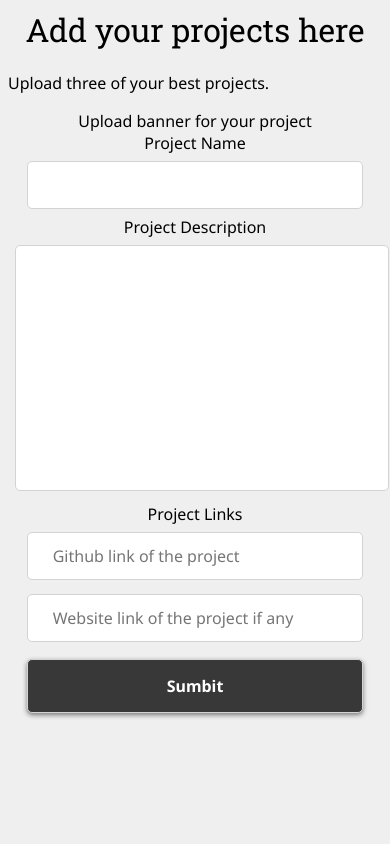
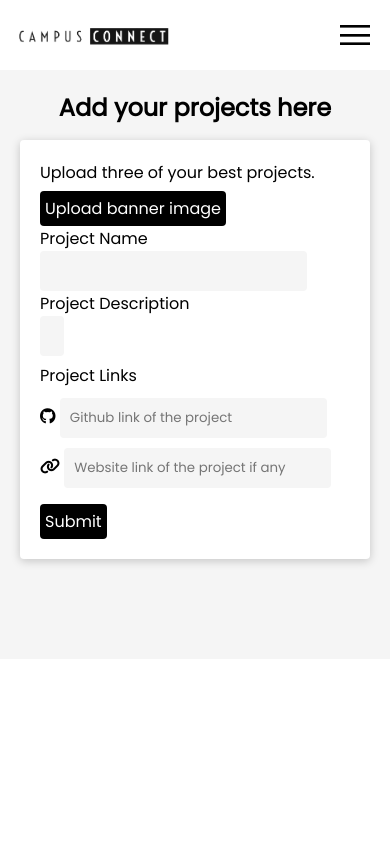
Before and after one commit to singharyan1007/campusconnect-final, a Django app: page /account/addprojects/ in a window 390 px wide. Run offline with Django 3.2, Linux system fonts and the light colour scheme; some libraries are stand-ins or nearby versions.

Commit message:
Completed projects form

```diff
--- a/CampusConnect/CampusConnect/Almuni/templates/alumni.html
+++ b/CampusConnect/CampusConnect/Almuni/templates/alumni.html
@@ -125,7 +125,7 @@
                 <div class="personal">
                   <div class="company">{{i.company}}</div>
                   <div class="occupation">{{i.designation}}</div>
-                  <div class="batch">{{i.branch_and_year}}</div>
+                  <div class="batch">{{i.branch}}{{i.USN}}</div>
                 </div>
               </div>
             </div>
--- a/CampusConnect/CampusConnect/Almuni/views.py
+++ b/CampusConnect/CampusConnect/Almuni/views.py
@@ -13,6 +13,7 @@ def alumniform(request):
 
 def alumniconnect(request):
     if request.method =='POST':
+        print (request.POST['seat_number'],)
         alumni = Almuni(
             name = request.POST['full_name'],
             designation = request.POST['job_title'],
--- a/CampusConnect/CampusConnect/CampusConnect/settings.py
+++ b/CampusConnect/CampusConnect/CampusConnect/settings.py
@@ -97,7 +97,7 @@ DATABASES = {
         'ENGINE': 'django.db.backends.postgresql_psycopg2',
         'NAME': 'campusconnect',
         'USER' : 'postgres',
-        'PASSWORD': 'Kartik@142',
+        'PASSWORD': 'Aryan@1017',
         'HOST': 'localhost',
         'PORT': '5432',
     }
--- a/CampusConnect/CampusConnect/Projects/urls.py
+++ b/CampusConnect/CampusConnect/Projects/urls.py
@@ -3,7 +3,7 @@ from . import views
 
 urlpatterns = [
     path('',views.project,name='home'),
-    path('/addproject',views.addproject,name='home'),
+    path('addproject/',views.addproject,name='home'),
     path('project_details/<str:slug>',views.projectdetials,name='details'),
 
 ]
--- /dev/null
+++ b/CampusConnect/CampusConnect/account/static/account/add_project.css
@@ -0,0 +1,186 @@
+@import url("https://fonts.googleapis.com/css2?family=Poppins:wght@200;300;400&display=swap");
+
+ * {
+  margin: 0px;
+  padding: 0px;
+  box-sizing: border-box;
+  font-family: "Poppins", sans-serif;
+}
+html {
+  scroll-behavior: smooth;
+}
+::-webkit-scrollbar {
+  width: 10px;
+}
+
+
+/* Track */
+::-webkit-scrollbar-track {
+  box-shadow: inset 0 0 5px #6d6c6c;
+  /* border-radius: 10px; */
+}
+
+/* Handle */
+::-webkit-scrollbar-thumb {
+  background: #6d6c6c;
+  /* border-radius: 10px; */
+}
+.heading {
+  position: relative;
+  width: 100%;
+  display: flex;
+  justify-content: space-between;
+  align-items: center;
+  background: #fff;
+  font-family: "Poppins", sans-serif;
+}
+.heading header {
+  width: 100%;
+  padding: 20px 100px;
+  display: flex;
+  justify-content: space-between;
+  align-items: center;
+}
+.heading header .logo {
+  position: relative;
+  max-width: 188px;
+}
+.heading header ul {
+  position: relative;
+  display: flex;
+}
+.heading header ul li {
+  list-style: none;
+}
+.heading header ul li a {
+  display: inline-block;
+  color: #000;
+  font-weight: 500;
+  text-decoration: none;
+  margin-left: 40px;
+}
+.heading header ul li a:hover {
+  transform: scale(1.05);
+}
+.form_section{
+  padding: 100px;
+  background: #f5f5f5;
+}
+.form_section h1{
+  text-align: center;
+  margin-bottom: 15px;
+}
+
+
+form{
+  display: flex;
+    flex-direction: column;
+    justify-content: flex-start;
+    border-radius: 4px;
+    box-shadow:0px 2px 10px rgba(0,0,0,0.2);
+    padding: 20px;
+    background: #fff;
+}
+form .row{
+  display: flex;
+
+  flex-direction: column;
+
+  margin-bottom: 10px;
+}
+form input,textarea {
+  border:none;
+  outline: none;
+  border-radius: 4px;
+  line-height: 10px;
+  background:#f5f5f5;
+  padding-left:10px ;
+  height: 40px;
+}
+textarea{
+  resize:none;
+  padding:10px
+}
+form div.links{
+  margin-top: 10px;
+}
+form input[type="file"]{
+display: none;
+}
+form input.button{
+  display: none;
+}
+form .btn{
+  color: white;
+  border: none;
+  border-radius: 4px;
+  background: black;
+  padding: 5px;
+  cursor: pointer;
+  display: inline-block;
+  margin-top: 6px;
+}
+
+@media (max-width: 991px) {
+  .heading header {
+    padding: 20px;
+  }
+  .heading header .logo {
+    left: 46px;
+    max-width: 55px;
+    transform: scale(2.8);
+  }
+  .heading header ul {
+    display: none;
+  }
+  .toggle {
+    position: relative;
+    width: 30px;
+    height: 30px;
+    background: url(../account/menu.png);
+    background-size: 30px;
+    background-position: center;
+    background-repeat: no-repeat;
+    filter: invert(1);
+    z-index: 11;
+  }
+  .toggle.active {
+    position: fixed;
+    right: 20px;
+    background: url(../account/close.png);
+    background-size: 25px;
+    background-position: center;
+    background-repeat: no-repeat;
+  }
+  .heading header ul.navigation.active {
+    position: fixed;
+    top: 0;
+    left: 0;
+    width: 100%;
+    height: 100%;
+    display: flex;
+    justify-content: center;
+    align-items: center;
+    flex-direction: column;
+    background: #fff;
+    z-index: 10;
+    transition: 450ms;
+  }
+  .heading header ul li a {
+    color: #000;
+    font-size: larger;
+    font-weight: 500;
+  }
+  .heading{
+    overflow-x: hidden;
+  }
+  section.form_section{
+    padding: 20px 20px 100px;
+
+  }
+  form textarea{
+    width: 1.5rem;
+  }
+
+
+}
--- a/CampusConnect/CampusConnect/account/templates/account/addproject.html
+++ b/CampusConnect/CampusConnect/account/templates/account/addproject.html
@@ -5,18 +5,34 @@
     <meta charset="UTF-8">
     <meta http-equiv="X-UA-Compatible" content="IE=edge">
     <meta name="viewport" content="width=device-width, initial-scale=1.0">
-    <link rel="stylesheet" href="{%static 'account/profileform.css' %}">
+    <link rel="stylesheet" href="{%static 'account/add_project.css' %}">
+    <link rel="stylesheet" href="https://cdnjs.cloudflare.com/ajax/libs/font-awesome/6.1.1/css/all.min.css" integrity="sha512-KfkfwYDsLkIlwQp6LFnl8zNdLGxu9YAA1QvwINks4PhcElQSvqcyVLLD9aMhXd13uQjoXtEKNosOWaZqXgel0g==" crossorigin="anonymous" referrerpolicy="no-referrer" />
     <title>Profile - Add Projects</title>
 </head>
 <body>
+    <section class="heading">
+        <header>
+          <a href="#"><img src="{%static 'shop/logo.png'%}" class="logo" alt="" /></a>
+          <div class="toggle" onclick="toggleMenu()"></div>
+          <ul class="navigation">
+            <li><a href="/">Home</a></li>
+            <li><a href="#merchandise">Merchandise</a></li>
+            <li><a href="/blogs">Blogs</a></li>
+            <li><a href="#about">About</a></li>
+          </ul>
+        </header>
+      </section>
+
+      <section class="form_section">
+        <h1>Add your projects here</h1>
         <div class="form_wrapper">
             <form action="/project/addproject/" method="post" enctype="multipart/form-data">
-            <h1>Add your projects here</h1>
                 <p>Upload three of your best projects.</p>
                 <div class="row first-project">
                     <div class="column">
-                    <label>Upload banner for your project</label>
-                    <input type="file" name="profilepic" id="profilepic" accept="image/*" placeholder="Profile image" class="file-upload">
+                        <label><div class="btn">Upload banner image</div>
+                        <input type="file" name="bannerpic" id="bannerpic" accept="image/*" placeholder="Banner image" class="file-upload" >
+                    </label>
                     </div>
                     <div class="column">
                         <label>Project Name</label>
@@ -27,24 +43,36 @@
                     <div class="column">
                         <label>Project Description </label>
                         <div class="input_field">
-                        <textarea name="projectdesc" id="projectdesc" cols="30" rows="10"></textarea>
+                            <textarea name="projectdesc" id="projectdesc" cols="30" rows="10" ></textarea>
                         </div>
                     </div>
-                <div class="column">
+                    <div class="column ">
                         <label>Project Links</label>
-                    <div class="input_field">
+                        <div class="input_field links">
                             <label><i class="fa-brands fa-github"></i></label>
                             <input type="url" name="githublink" id="githublink" placeholder="Github link of the project">
                         </div>
-                    <div class="input_field">
-                        <label><i class="fa-solid fa-browser"></i></label>
+                        <div class="input_field links">
+                            <label><i class="fa-solid fa-link"></i></label>
                             <input type="url" name="weblink" id="weblink" placeholder="Website link of the project if any">
                         </div>
 
                     </div>
                 </div>
+                <label>
+                    <div class="btn">Submit</div>
                     <input class="button" type="submit" value="Sumbit" />
+                </label>
             </form>
         </div>
+    </section>
+    <script>
+                function toggleMenu() {
+            var menuToggle = document.querySelector(".toggle");
+            var navigation = document.querySelector(".navigation");
+            navigation.classList.toggle("active");
+            menuToggle.classList.toggle("active");
+        }
+    </script>
 </body>
 </html>
```
Also changed, not shown: CampusConnect/CampusConnect/Almuni/migrations/0001_initial.py, CampusConnect/CampusConnect/Almuni/migrations/0002_remove_almuni_usn.py (added), CampusConnect/CampusConnect/Almuni/migrations/0003_almuni_usn.py (added), CampusConnect/CampusConnect/account/static/account/close.png (added), CampusConnect/CampusConnect/account/static/account/menu.png (added). Lines whose indentation alone changed are shown as unchanged.
